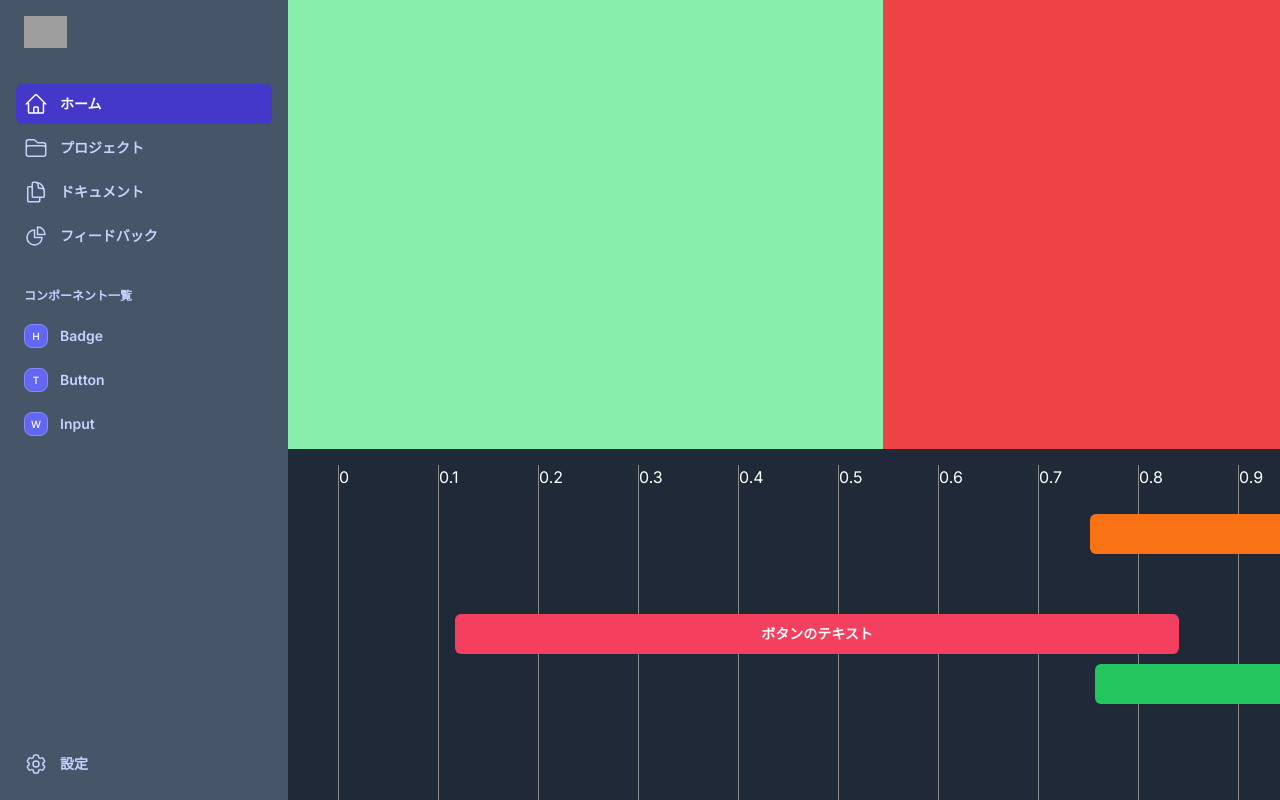
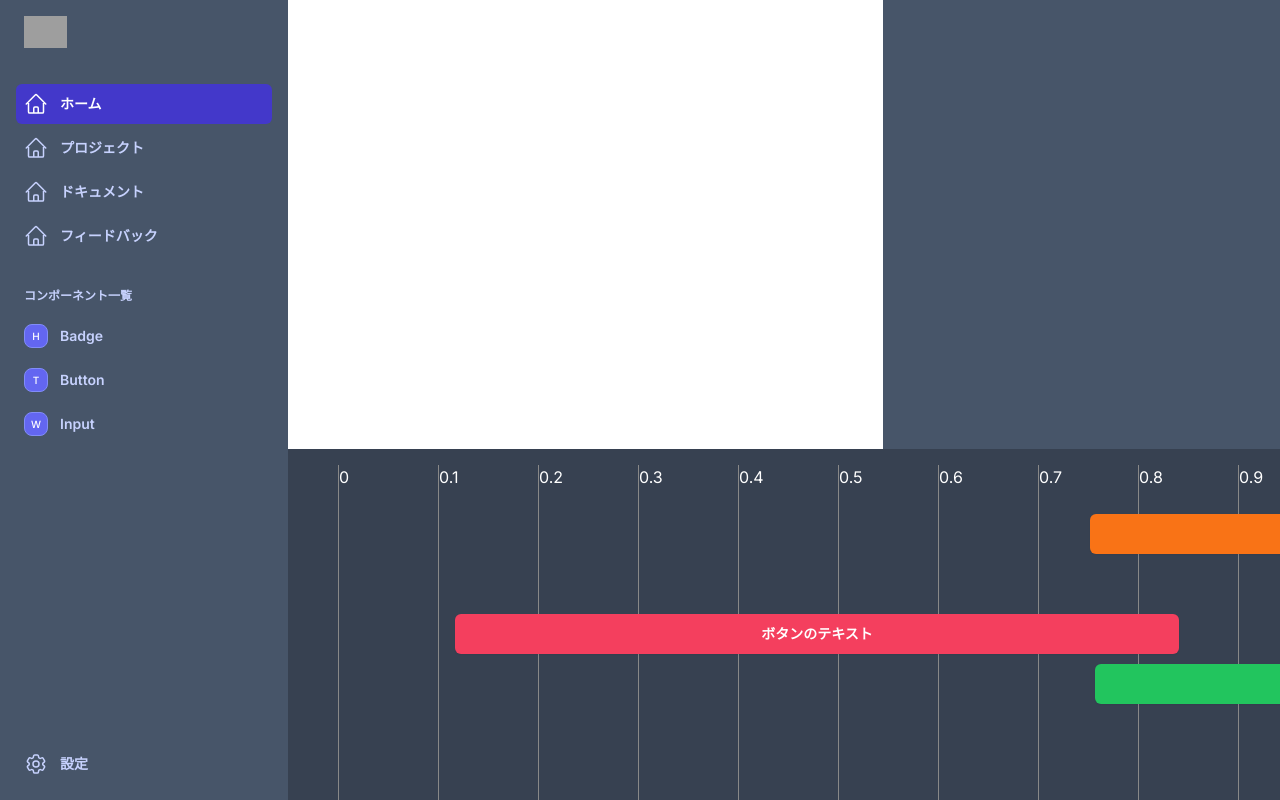
Before and after one commit to tosaken1116/plesio-ui-docs, a Next.js app: page /editor in a window 1280 px wide. Built offline with nearby package versions, Linux system fonts and the light colour scheme; grey boxes are pictures that could not be loaded.

Commit message:
色、コンポーネントなどの改良

```diff
--- a/src/app/editor/(components)/Footer/Footer.tsx
+++ b/src/app/editor/(components)/Footer/Footer.tsx
@@ -9,7 +9,7 @@ const colors = {
 };
 
 const Footer = () => (
-  <footer className="py-4 bg-gray-800 text-white text-center flex flex-col items-start gap-1 p-5 relative overflow-x-scroll h-[600px]">
+  <footer className="py-4 bg-gray-700 text-white text-center flex flex-col items-start gap-1 p-5 relative overflow-x-scroll h-[600px]">
     {Array.from({ length: 50 }, (_, i) => (
       <div
         key={i}
--- a/src/app/editor/(components)/Main/Main.tsx
+++ b/src/app/editor/(components)/Main/Main.tsx
@@ -1,7 +1,10 @@
 import React from 'react';
 
 const Main = () => (
-
+  <div className="grid grid-cols-5 h-screen">
+    <main className="col-span-3 py-10 bg-white" />
+    <div className="col-span-2 bg-slate-600 p-5" />
+  </div>
 );
 
 export default Main;
--- a/src/app/editor/(components)/Sidebar/Sidebar.tsx
+++ b/src/app/editor/(components)/Sidebar/Sidebar.tsx
@@ -15,16 +15,26 @@ const Sidebar = () => (
       </div>
       <nav className="flex flex-1 flex-col">
         <ul role="list" className="flex flex-1 flex-col gap-y-7">
+          {/* 一覧 */}
           <li>
             <ul role="list" className="-mx-2 space-y-1">
-              <li>
-                {/* Current: "bg-indigo-700 text-white", Default: "text-indigo-200 hover:text-white hover:bg-indigo-700" */}
+              {['ホーム', 'プロジェクト', 'ドキュメント', 'フィードバック'].map(
+                (item, index) => (
+                  <li key={index}>
                     <Link
                       href="#"
-                  className="bg-indigo-700 text-white group flex gap-x-3 rounded-md p-2 text-sm leading-6 font-semibold"
+                      className={`${
+                        item === 'ホーム'
+                          ? 'bg-indigo-700 text-white'
+                          : 'text-indigo-200 hover:text-white hover:bg-indigo-700'
+                      } group flex gap-x-3 rounded-md p-2 text-sm leading-6 font-semibold`}
                     >
                       <svg
-                    className="h-6 w-6 shrink-0 text-white"
+                        className={`h-6 w-6 shrink-0 ${
+                          item === 'ホーム'
+                            ? 'text-white'
+                            : 'text-indigo-200 group-hover:text-white'
+                        }`}
                         fill="none"
                         viewBox="0 0 24 24"
                         strokeWidth="1.5"
@@ -37,126 +47,15 @@ const Sidebar = () => (
                           d="M2.25 12l8.954-8.955c.44-.439 1.152-.439 1.591 0L21.75 12M4.5 9.75v10.125c0 .621.504 1.125 1.125 1.125H9.75v-4.875c0-.621.504-1.125 1.125-1.125h2.25c.621 0 1.125.504 1.125 1.125V21h4.125c.621 0 1.125-.504 1.125-1.125V9.75M8.25 21h8.25"
                         />
                       </svg>
-                  ホーム
+                      {item}
                     </Link>
                   </li>
-              {/* <li>
-                <Link
-                  href="#"
-                  className="text-indigo-200 hover:text-white hover:bg-indigo-700 group flex gap-x-3 rounded-md p-2 text-sm leading-6 font-semibold"
-                >
-                  <svg
-                    className="h-6 w-6 shrink-0 text-indigo-200 group-hover:text-white"
-                    fill="none"
-                    viewBox="0 0 24 24"
-                    strokeWidth="1.5"
-                    stroke="currentColor"
-                    aria-hidden="true"
-                  >
-                    <path
-                      strokeLinecap="round"
-                      strokeLinejoin="round"
-                      d="M15 19.128a9.38 9.38 0 002.625.372 9.337 9.337 0 004.121-.952 4.125 4.125 0 00-7.533-2.493M15 19.128v-.003c0-1.113-.285-2.16-.786-3.07M15 19.128v.106A12.318 12.318 0 018.624 21c-2.331 0-4.512-.645-6.374-1.766l-.001-.109a6.375 6.375 0 0111.964-3.07M12 6.375a3.375 3.375 0 11-6.75 0 3.375 3.375 0 016.75 0zm8.25 2.25a2.625 2.625 0 11-5.25 0 2.625 2.625 0 015.25 0z"
-                    />
-                  </svg>
-                  Team
-                </Link>
-              </li> */}
-              <li>
-                <Link
-                  href="#"
-                  className="text-indigo-200 hover:text-white hover:bg-indigo-700 group flex gap-x-3 rounded-md p-2 text-sm leading-6 font-semibold"
-                >
-                  <svg
-                    className="h-6 w-6 shrink-0 text-indigo-200 group-hover:text-white"
-                    fill="none"
-                    viewBox="0 0 24 24"
-                    strokeWidth="1.5"
-                    stroke="currentColor"
-                    aria-hidden="true"
-                  >
-                    <path
-                      strokeLinecap="round"
-                      strokeLinejoin="round"
-                      d="M2.25 12.75V12A2.25 2.25 0 014.5 9.75h15A2.25 2.25 0 0121.75 12v.75m-8.69-6.44l-2.12-2.12a1.5 1.5 0 00-1.061-.44H4.5A2.25 2.25 0 002.25 6v12a2.25 2.25 0 002.25 2.25h15A2.25 2.25 0 0021.75 18V9a2.25 2.25 0 00-2.25-2.25h-5.379a1.5 1.5 0 01-1.06-.44z"
-                    />
-                  </svg>
-                  プロジェクト
-                </Link>
-              </li>
-              {/* <li>
-                <Link
-                  href="#"
-                  className="text-indigo-200 hover:text-white hover:bg-indigo-700 group flex gap-x-3 rounded-md p-2 text-sm leading-6 font-semibold"
-                >
-                  <svg
-                    className="h-6 w-6 shrink-0 text-indigo-200 group-hover:text-white"
-                    fill="none"
-                    viewBox="0 0 24 24"
-                    strokeWidth="1.5"
-                    stroke="currentColor"
-                    aria-hidden="true"
-                  >
-                    <path
-                      strokeLinecap="round"
-                      strokeLinejoin="round"
-                      d="M6.75 3v2.25M17.25 3v2.25M3 18.75V7.5a2.25 2.25 0 012.25-2.25h13.5A2.25 2.25 0 0121 7.5v11.25m-18 0A2.25 2.25 0 005.25 21h13.5A2.25 2.25 0 0021 18.75m-18 0v-7.5A2.25 2.25 0 015.25 9h13.5A2.25 2.25 0 0121 11.25v7.5"
-                    />
-                  </svg>
-                  Calendar
-                </Link>
-              </li> */}
-              <li>
-                <Link
-                  href="#"
-                  className="text-indigo-200 hover:text-white hover:bg-indigo-700 group flex gap-x-3 rounded-md p-2 text-sm leading-6 font-semibold"
-                >
-                  <svg
-                    className="h-6 w-6 shrink-0 text-indigo-200 group-hover:text-white"
-                    fill="none"
-                    viewBox="0 0 24 24"
-                    strokeWidth="1.5"
-                    stroke="currentColor"
-                    aria-hidden="true"
-                  >
-                    <path
-                      strokeLinecap="round"
-                      strokeLinejoin="round"
-                      d="M15.75 17.25v3.375c0 .621-.504 1.125-1.125 1.125h-9.75a1.125 1.125 0 01-1.125-1.125V7.875c0-.621.504-1.125 1.125-1.125H6.75a9.06 9.06 0 011.5.124m7.5 10.376h3.375c.621 0 1.125-.504 1.125-1.125V11.25c0-4.46-3.243-8.161-7.5-8.876a9.06 9.06 0 00-1.5-.124H9.375c-.621 0-1.125.504-1.125 1.125v3.5m7.5 10.375H9.375a1.125 1.125 0 01-1.125-1.125v-9.25m12 6.625v-1.875a3.375 3.375 0 00-3.375-3.375h-1.5a1.125 1.125 0 01-1.125-1.125v-1.5a3.375 3.375 0 00-3.375-3.375H9.75"
-                    />
-                  </svg>
-                  ドキュメント
-                </Link>
-              </li>
-              <li>
-                <Link
-                  href="#"
-                  className="text-indigo-200 hover:text-white hover:bg-indigo-700 group flex gap-x-3 rounded-md p-2 text-sm leading-6 font-semibold"
-                >
-                  <svg
-                    className="h-6 w-6 shrink-0 text-indigo-200 group-hover:text-white"
-                    fill="none"
-                    viewBox="0 0 24 24"
-                    strokeWidth="1.5"
-                    stroke="currentColor"
-                    aria-hidden="true"
-                  >
-                    <path
-                      strokeLinecap="round"
-                      strokeLinejoin="round"
-                      d="M10.5 6a7.5 7.5 0 107.5 7.5h-7.5V6z"
-                    />
-                    <path
-                      strokeLinecap="round"
-                      strokeLinejoin="round"
-                      d="M13.5 10.5H21A7.5 7.5 0 0013.5 3v7.5z"
-                    />
-                  </svg>
-                  フィードバック
-                </Link>
-              </li>
+                )
+              )}
             </ul>
           </li>
+
+          {/* コンポーネント一覧 */}
           <li>
             <div className="text-xs font-semibold leading-6 text-indigo-200">
               コンポーネント一覧
--- a/src/app/editor/page.tsx
+++ b/src/app/editor/page.tsx
@@ -1,26 +1,22 @@
+'use client';
+
 import React from 'react';
 
 import Footer from './(components)/Footer/Footer';
+import Main from './(components)/Main/Main';
 import Sidebar from './(components)/Sidebar/Sidebar';
 
 const Editor = (): React.JSX.Element => (
   <div>
-    {/* Static sidebar for desktop */}
+    {/* 左サイドバー */}
     <Sidebar />
 
     <div className="lg:pl-72 h-screen flex flex-col">
       {/* メイン */}
-      <div className="grid grid-cols-5 h-screen">
-        <main className="col-span-3 py-10 bg-green-300">
-          <div className="px-4 sm:px-6 lg:px-8">{/* Your content */}</div>
-        </main>
-        <div className="col-span-2 bg-red-500" />
-      </div>
+      <Main />
       {/* フッター */}
       <Footer />
     </div>
-
-    {/* 右サイドバー */}
   </div>
 );
 
```
Lines whose indentation alone changed are shown as unchanged.
